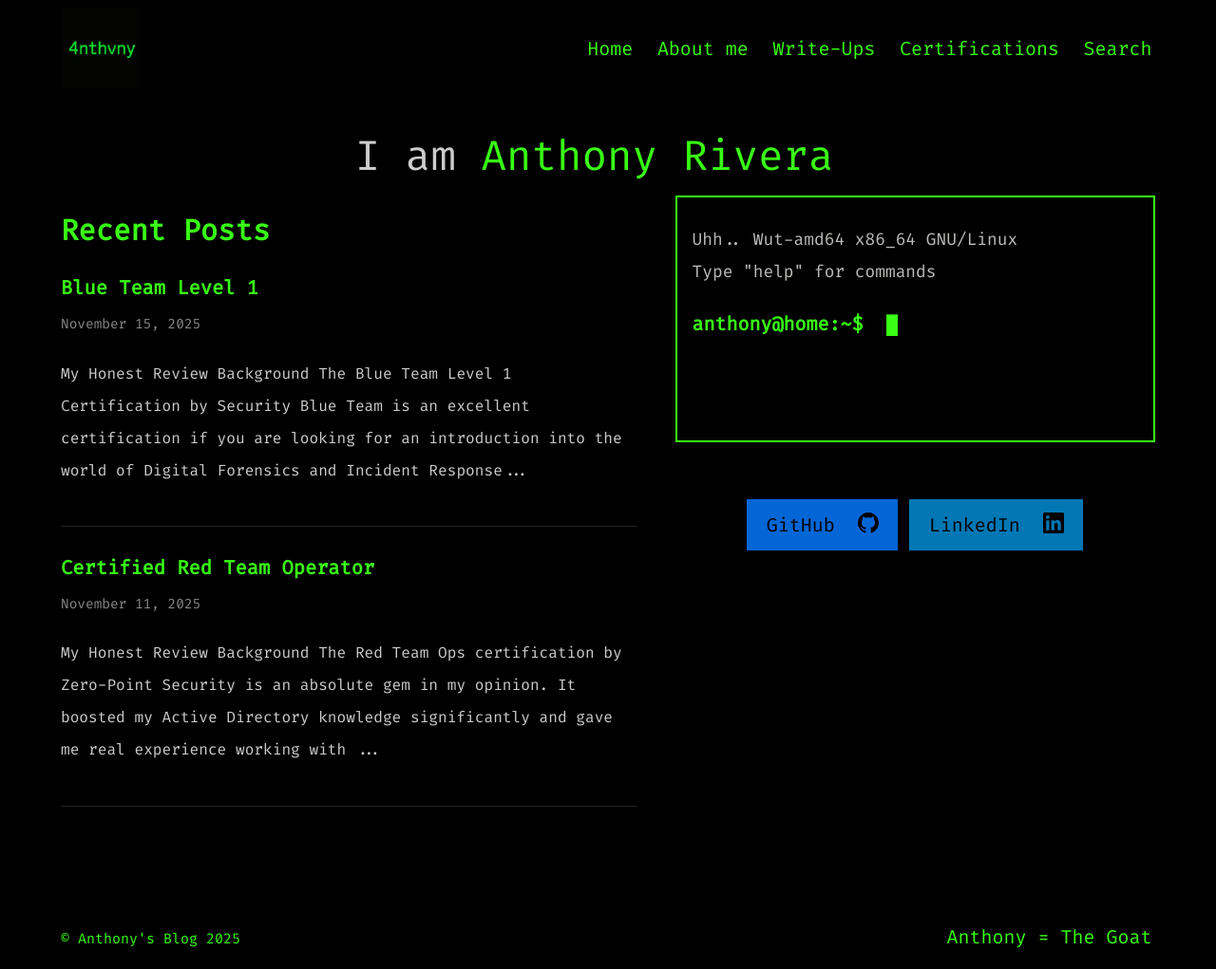
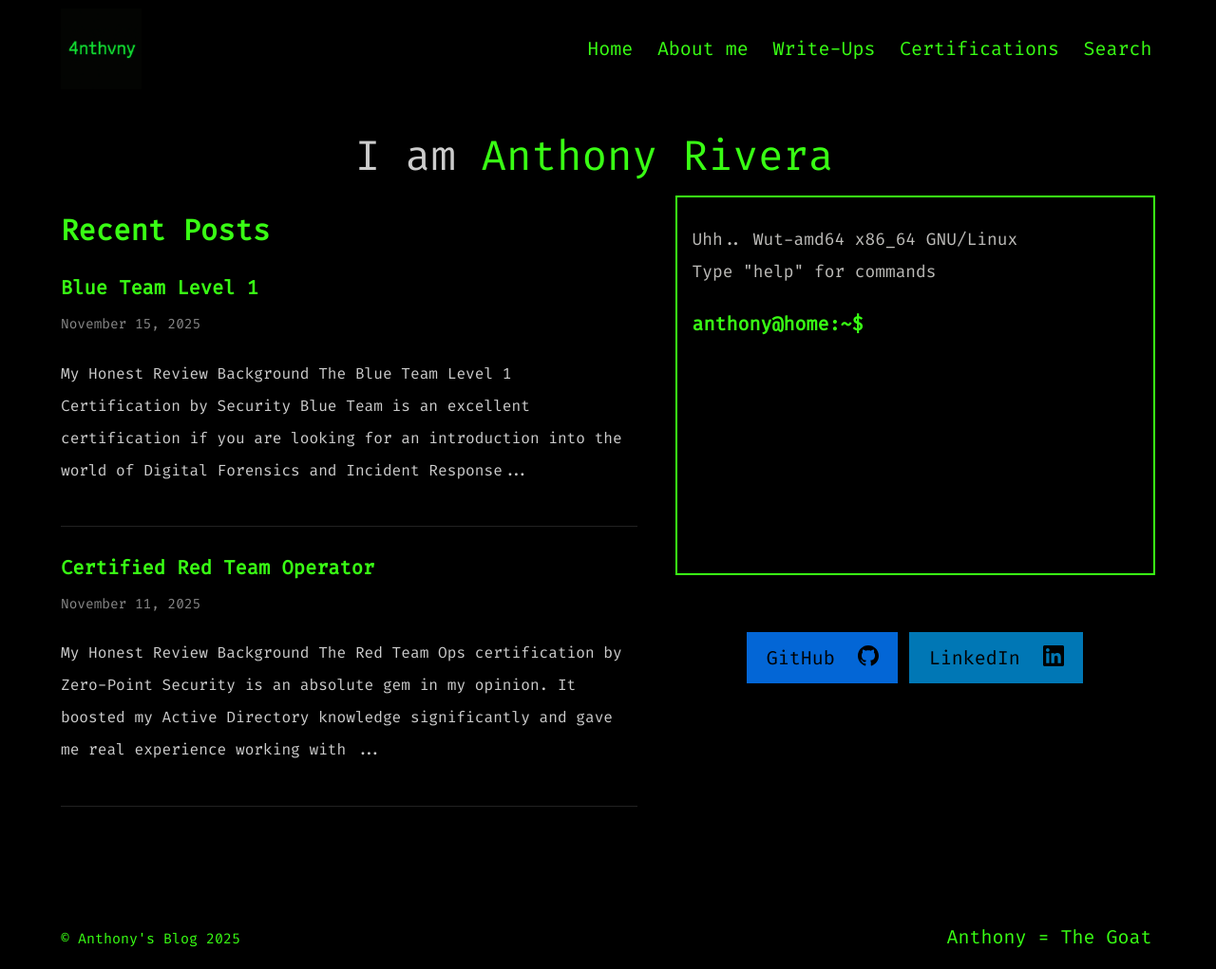
Before and after one commit to 4nthvny/4nthvny.github.io, a Jekyll site: the page built from index.html, in a window 1280 px wide. Shown: the whole page at 95% size. Built offline with Jekyll 4.4.1, drawn with Linux system fonts in a browser that asks for light colours.

Commit message:
Update index.html

```diff
--- a/index.html
+++ b/index.html
@@ -325,7 +325,7 @@ permalink: /
     font-family: "Fira Code", ui-monospace, monospace;
     line-height: 1.3;          /* tighter line spacing */
     width: 100%;
-    min-height: 260px;         /* enough height but not huge */
+    min-height: 400px;         /* enough height but not huge */
     overflow-y: auto;
     box-sizing: border-box;
   }
@@ -343,6 +343,7 @@ permalink: /
 
   .cursor {
     color: #39ff14;
+    animation: blink 1s steps(1) infinite;
   }
 
   .input-wrap {
```
